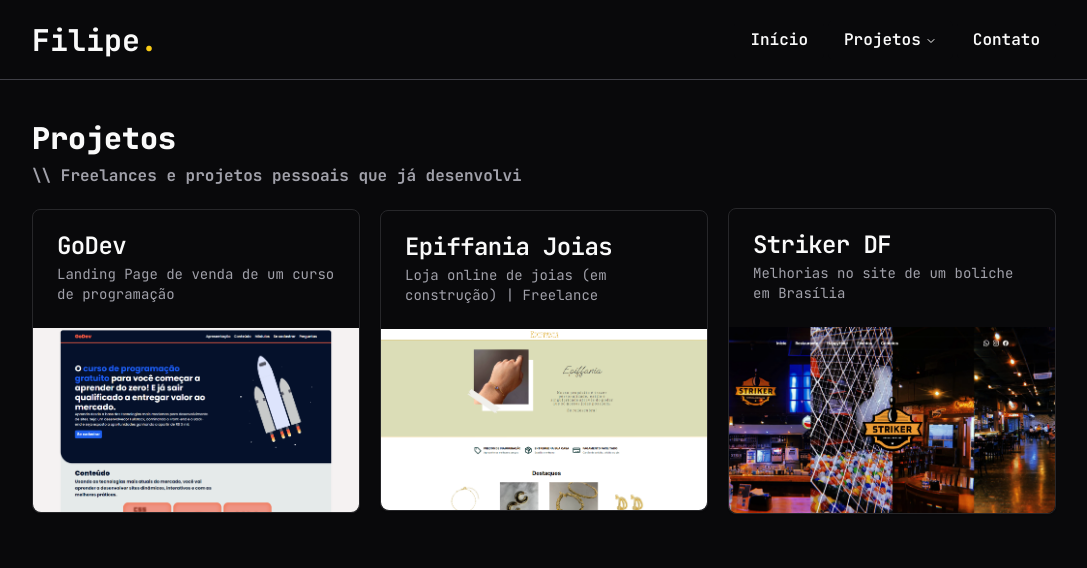
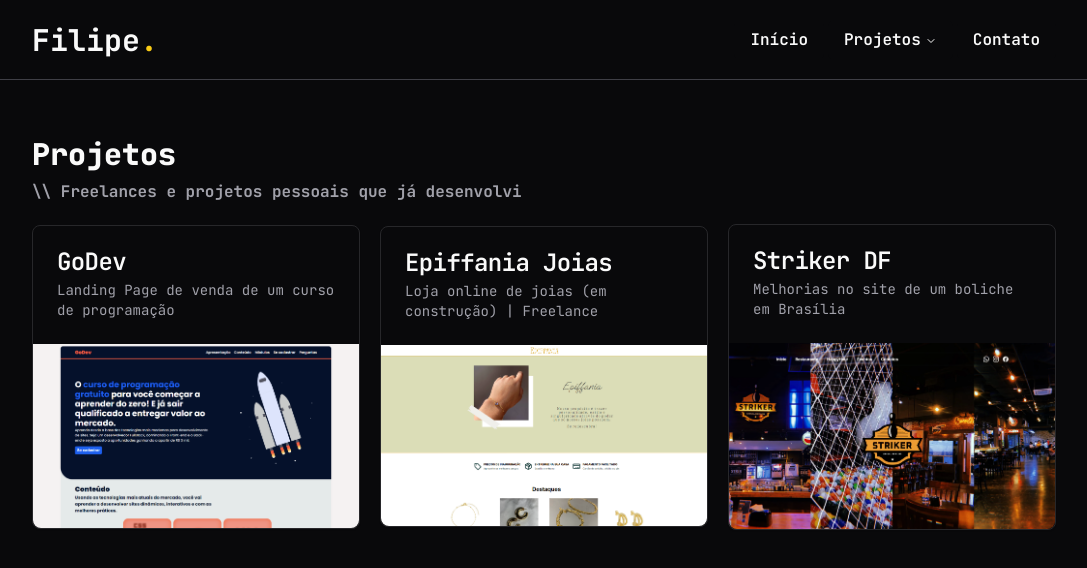
Before and after one commit to filiperv7/filiperv7.com, a Next.js app: page /projects in a window 1280 px wide. Shown: the top 568 px of the page, without its empty margins (96-1183 px from the left). Built offline with nearby package versions, Linux system fonts and the light colour scheme.

Commit message:
Increasing project page title margin

```diff
--- a/src/app/projects/page.tsx
+++ b/src/app/projects/page.tsx
@@ -5,7 +5,7 @@
 
 export default function Projects() {
   return (
-    <Area className="py-10">
+    <Area className="py-14">
       <h1 className="text-3xl font-extrabold pb-2">Projetos</h1>
       <h3 className="text-zinc-400 font-bold">
         \\ Freelances e projetos pessoais que já desenvolvi
```
